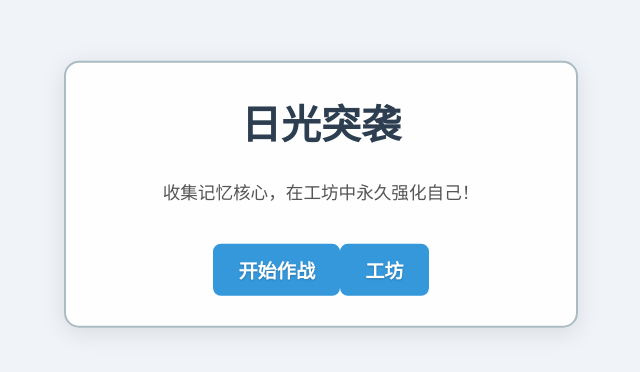
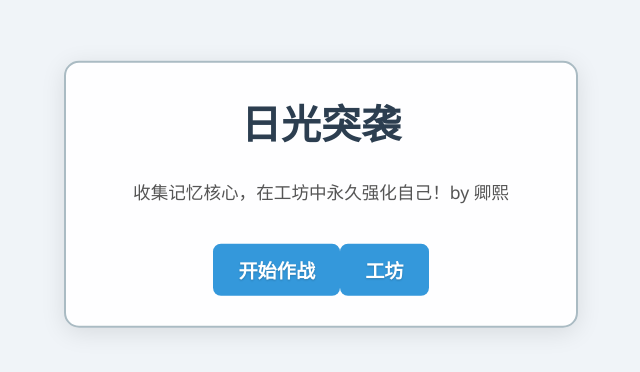
Before and after one commit to jinqings-byte/qxi, a plain HTML site: page index.html in a window 1280 px wide. Shown: the part 206-578 px from the top of the page, without its empty margins (319-959 px from the left). Drawn offline with Linux system fonts and the light colour scheme.

Commit message:
Update index.html

```diff
--- a/index.html
+++ b/index.html
@@ -2,7 +2,7 @@
 <html lang="zh-CN">
 <head>
     <meta charset="UTF-8">
-    <title>孤胆枪手：日光突袭 (最终稳定版)</title>
+    <title>日光突袭 (最终稳定版)-byqx</title>
     <style>
         body { margin: 0; background-color: #d8d8d8; overflow: hidden; font-family: 'Segoe UI', Arial, sans-serif; }
         canvas { display: block; background-color: #F0F4F8; cursor: crosshair; }
@@ -390,7 +390,7 @@ function createWorkshopScreen() {
 }
 function setupUI() {
     const startEl = document.getElementById('startScreen');
-    startEl.innerHTML = `<h1>日光突袭</h1><p>收集记忆核心，在工坊中永久强化自己！</p><button id="startButton" class="button">开始作战</button><button id="workshopButton" class="button">工坊</button>`;
+    startEl.innerHTML = `<h1>日光突袭</h1><p>收集记忆核心，在工坊中永久强化自己！by 卿熙</p><button id="startButton" class="button">开始作战</button><button id="workshopButton" class="button">工坊</button>`;
     startEl.querySelector('#startButton').addEventListener('click', startGame);
     startEl.querySelector('#workshopButton').addEventListener('click', () => { createWorkshopScreen(); startEl.style.display = 'none'; document.getElementById('workshopScreen').style.display = 'flex'; });
     const settingsEl = document.getElementById('settingsScreen');
```
